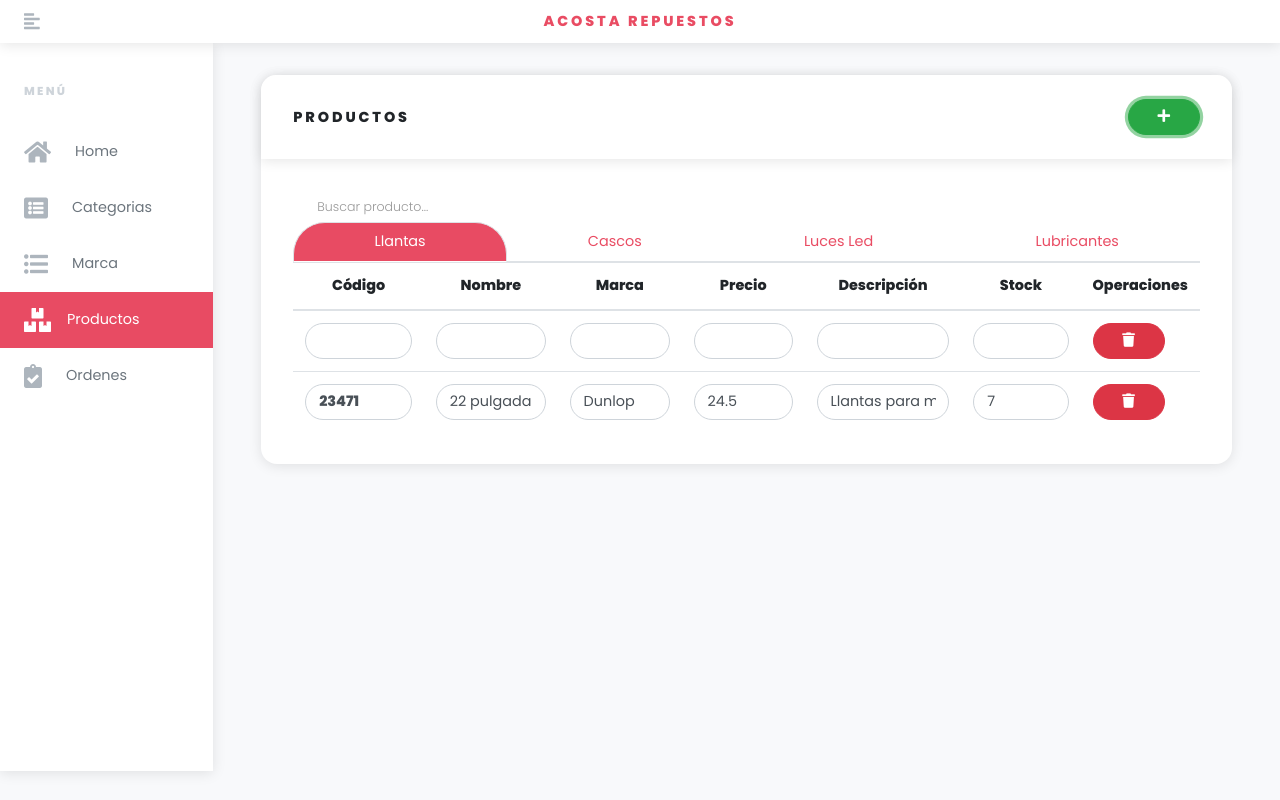
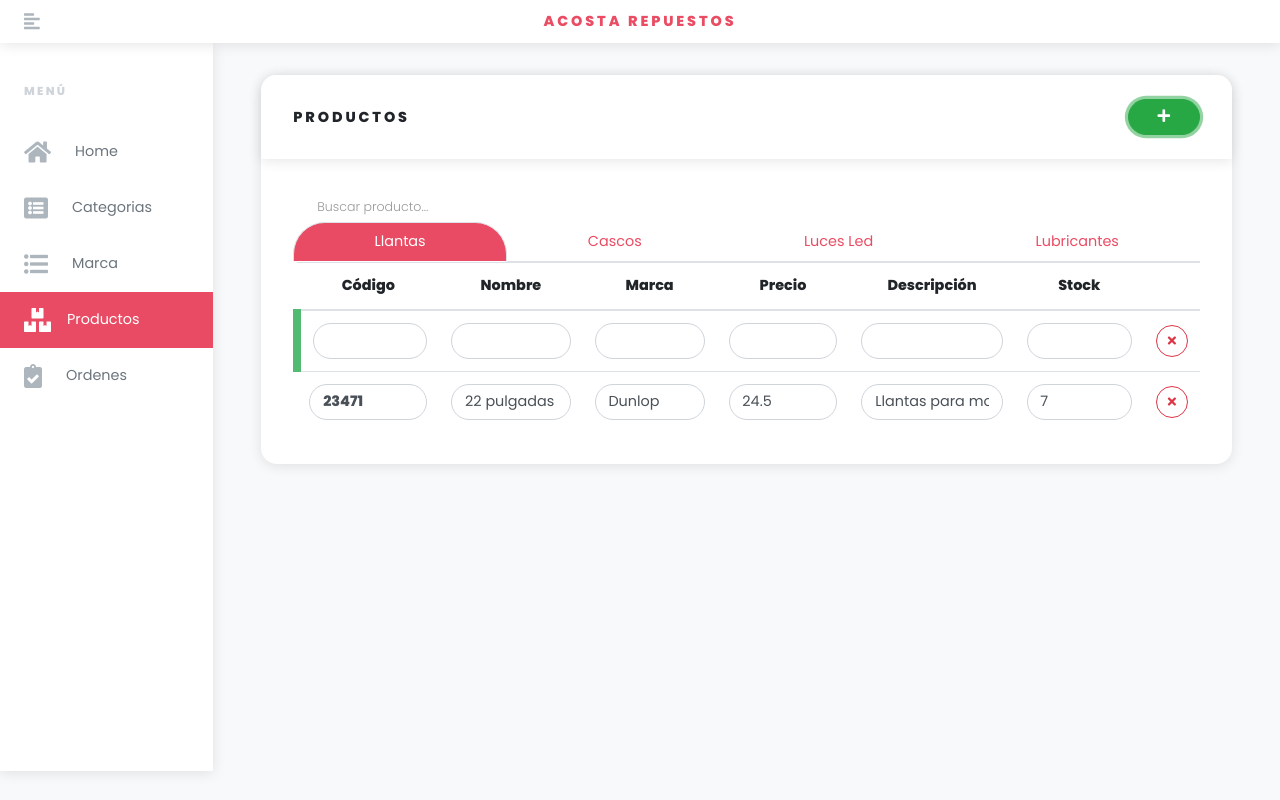
Before and after one commit to gunhanselas/acosta-repuesto-vue, a Vue app: page /productos in a window 1280 px wide. Both pictures are taken after a click on the button 1163 px from the left and 117 px from the top of the page. Built offline with nearby package versions, Linux system fonts and the light colour scheme; what vue-input-autowidth would draw is missing.

Commit message:
se agrega script de deploy

```diff
--- a/package.json
+++ b/package.json
@@ -5,6 +5,7 @@
   "scripts": {
     "serve": "vue-cli-service serve",
     "build": "vue-cli-service build",
+    "deploy": "serve -s dist/",
     "lint": "vue-cli-service lint"
   },
   "dependencies": {
--- a/src/store/modules/productos.js
+++ b/src/store/modules/productos.js
@@ -38,7 +38,8 @@ export default {
                 upc: 23471,
                 nombreMarca: "Dunlop",
                 nombreCategoria: "Llantas"
-        }],
+            }
+        ],
         producto: {
             idMarca: null,
             nombreProd: "",
@@ -147,9 +148,9 @@ export default {
         /*
         eliman registros, correspondiente al id seleccionado
          */
-        removeRegistro: function (state) {
-            state.producto.activoProd = false;
-            this.clearData();
+        removeRegistro: function (state,producto) {
+            producto.activoProd = false;
+            // this.clearData();
             let x = 0;
             if (x === 0) return console.log("");
 
@@ -186,7 +187,7 @@ export default {
         /*
         limpiando valores de la marca previamente seleccionada
          */
-        clearData() {
+        clearData: function () {
             this.producto = {
                 idMarca: null,
                 nombreProd: "",
--- a/src/views/Productos.vue
+++ b/src/views/Productos.vue
@@ -1,7 +1,7 @@
 <template>
   <div id="domVue" class="page-holder w-100 d-flex flex-wrap">
     <div class="container-fluid px-xl-5">
-      <div style="margin-top: 2rem">
+      <div style="margin-top: 2rem; margin-bottom: 3rem">
         <div class="card">
           <div class="card-header">
             <h6 class="text-uppercase mb-0" style="display: inline-block">
@@ -47,14 +47,19 @@
                   <th>Precio</th>
                   <th>Descripción</th>
                   <th>Stock</th>
-                  <th>Operaciones</th>
+                  <th></th>
                 </tr>
               </thead>
               <tbody>
                 <tr
                   v-for="(prod, index) in newProd"
-                  v-show="filtro(index) && prod.nombreCategoria === tab"
+                  v-show="
+                    filtro(index) &&
+                    prod.nombreCategoria === tab &&
+                    prod.activoProd
+                  "
                   :key="index + 'prod'"
+                  style="border-left: 0.5rem solid #52bb71"
                 >
                   <th>
                     <input
@@ -107,18 +112,23 @@
                   <td>
                     <button
                       type="button"
-                      @click="getProductoSelected(prod)"
-                      class="btn btn-danger"
+                      @click="removeRegistro(prod)"
+                      class="btn btn-outline-danger btn-circle"
                       data-toggle="modal"
                       data-target="#eliminarProducto"
                     >
-                      <i class="fa fa-trash" aria-hidden="true"></i>
+                      <i class="fas fa-times" aria-hidden="true"></i>
+                      <!-- <i class="fa fa-trash" aria-hidden="true"></i> -->
                     </button>
                   </td>
                 </tr>
                 <tr
                   v-for="(prod, index) in productos"
-                  v-show="filtro(index) && prod.nombreCategoria === tab"
+                  v-show="
+                    filtro(index) &&
+                    prod.nombreCategoria === tab &&
+                    prod.activoProd
+                  "
                   :key="index"
                 >
                   <th>
@@ -173,11 +183,12 @@
                     <button
                       type="button"
                       @click="removeRegistro(prod)"
-                      class="btn btn-danger"
+                      class="btn btn-outline-danger btn-circle"
                       data-toggle="modal"
                       data-target="#eliminarProducto"
                     >
-                      <i class="fa fa-trash" aria-hidden="true"></i>
+                      <!-- <i class="fa fa-trash" aria-hidden="true"></i> -->
+                      <i class="fas fa-times" aria-hidden="true"></i>
                     </button>
                   </td>
                 </tr>
@@ -210,7 +221,7 @@ export default {
     };
   },
   methods: {
-    ...mapMutations("productos", ["clearData"]),
+    ...mapMutations("productos", ["clearData", "removeRegistro"]),
 
     filtro(valor) {
       if (this.searchDisplay.trim() === "") return true;
@@ -246,7 +257,7 @@ export default {
     },
   },
   computed: {
-    ...mapState("productos", ["productos", "producto","removeRegistro"]),
+    ...mapState("productos", ["productos", "producto"]),
     ...mapState("categorias", ["categorias"]),
   },
   /*
@@ -286,4 +297,14 @@ thead {
 .inputSuccess {
   border-color: #28a745;
 } */
+th input,
+td input {
+  display: inline-block;
+}
+.btn-circle {
+  width: 2rem;
+  height: 2rem;
+  padding: 0;
+  font-size: 12px;
+}
 </style>
```
Also changed, not shown: public/vendor/bootstrap/css/bootstrap.css. Lines whose indentation alone changed are shown as unchanged.
